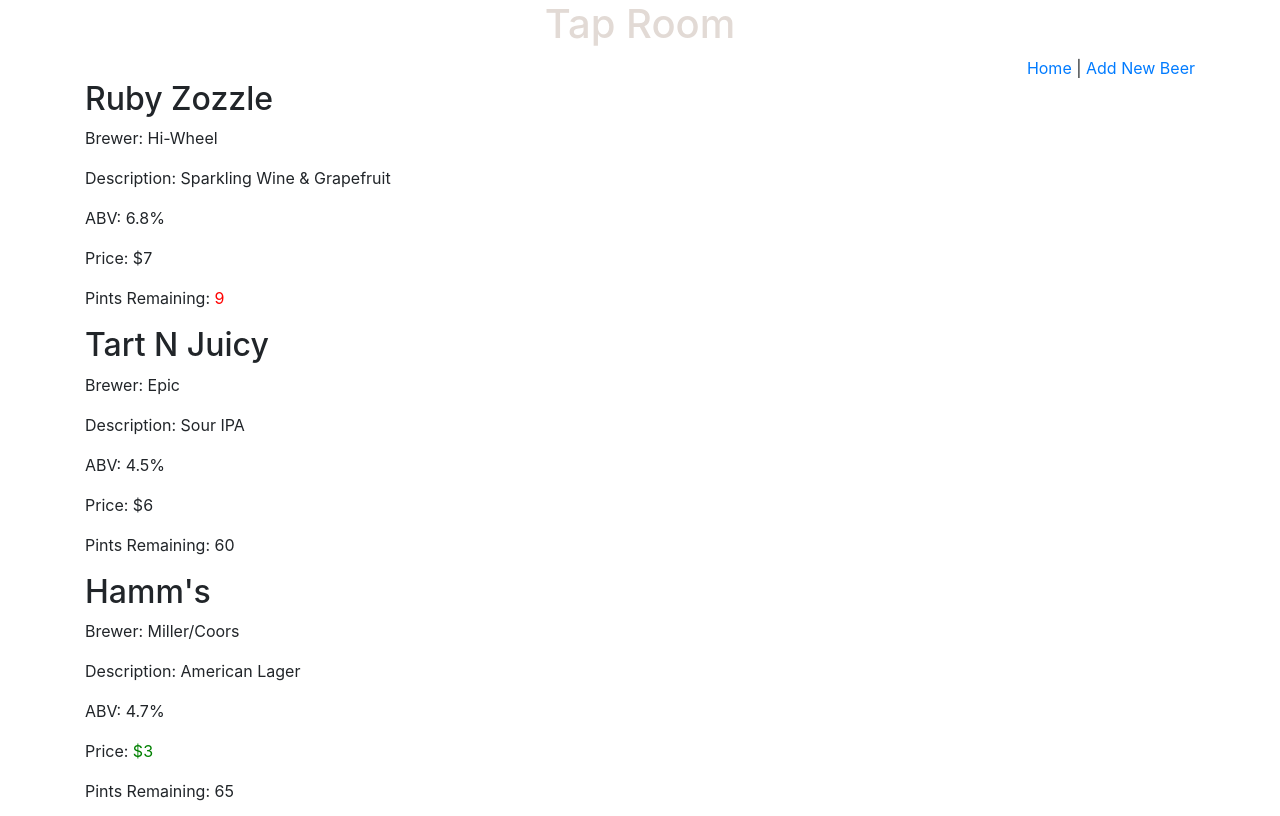
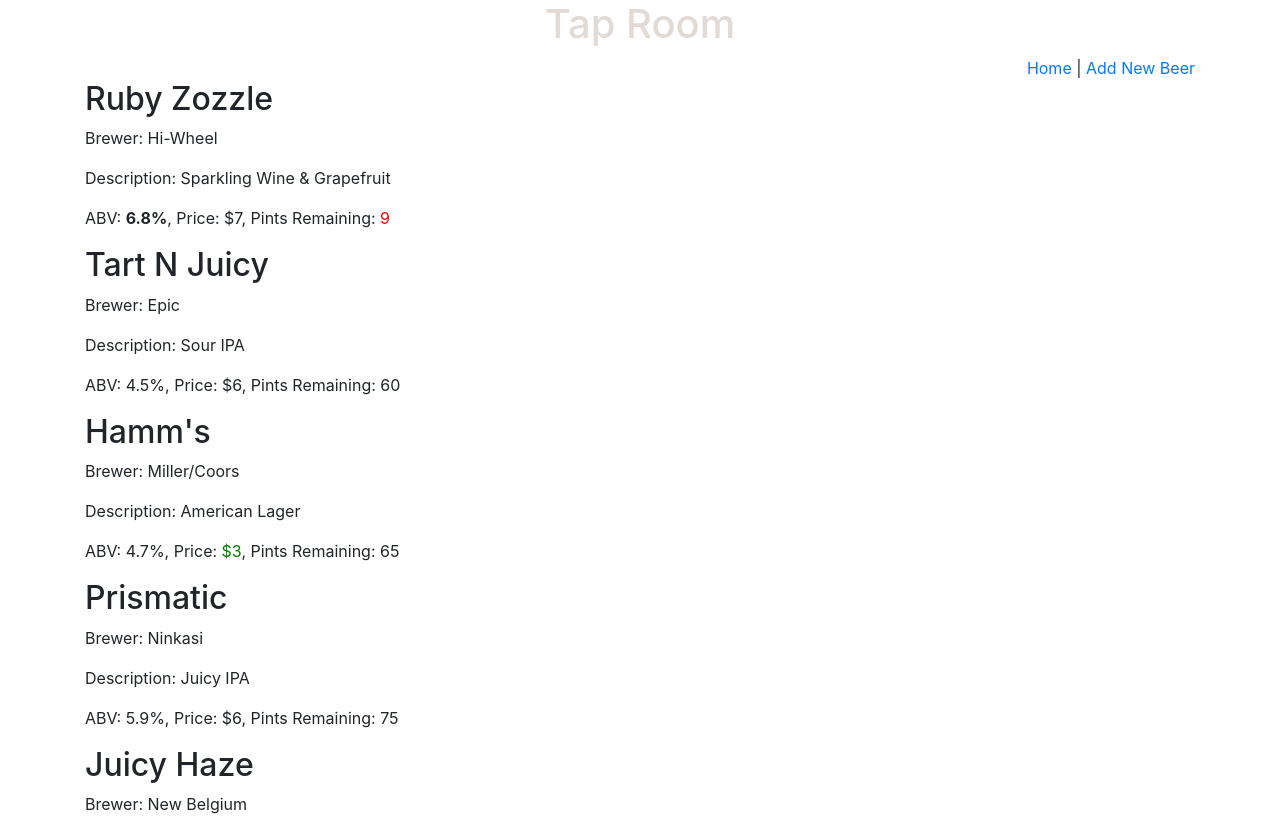
Before and after one commit to ldam77/taproom-react, a React app: page /#/ in a window 1280 px wide. Shown: the top 816 px of the page. Built offline with nearby package versions, Linux system fonts and the light colour scheme.

Commit message:
change parseInt to parseFloat for abv style check

```diff
--- a/src/components/Beer.jsx
+++ b/src/components/Beer.jsx
@@ -9,9 +9,10 @@
   };
 
   let abvStyle = '';
-  if (parseInt(props.abv.slice(0,-1)) > 6) {
+  if (parseFloat(props.abv.slice(0,-1)) > 6) {
     abvStyle = 'strong';
   };
+  console.log(abvStyle);
 
   let priceStyle = '';
   if (parseInt(props.price) < 5) {
@@ -35,9 +36,11 @@
       <h2>{props.name}</h2>
       <p>Brewer: {props.brewer}</p>
       <p>Description: {props.description}</p>
-      <p>ABV: <span className={abvStyle}>{props.abv}</span></p>
-      <p>Price: <span className={priceStyle}>${props.price}</span></p>
-      <p>Pints Remaining: <span className={remainStyle}>{props.remaining}</span></p>
+      <p>
+        ABV: <span className={abvStyle}>{props.abv}</span>,
+        Price: <span className={priceStyle}>${props.price}</span>,
+        Pints Remaining: <span className={remainStyle}>{props.remaining}</span>
+      </p>
     </div>
   );
 }
```
